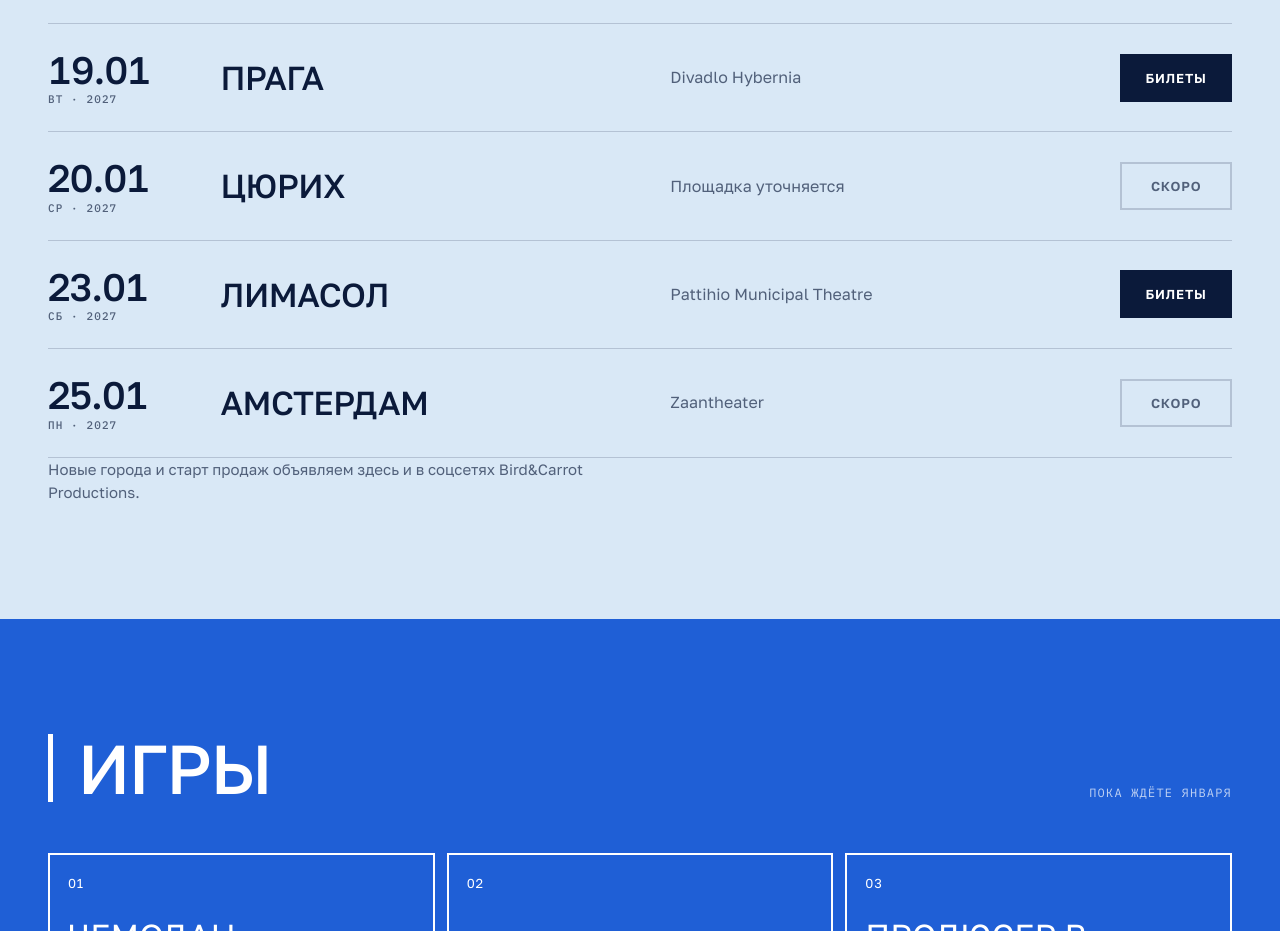
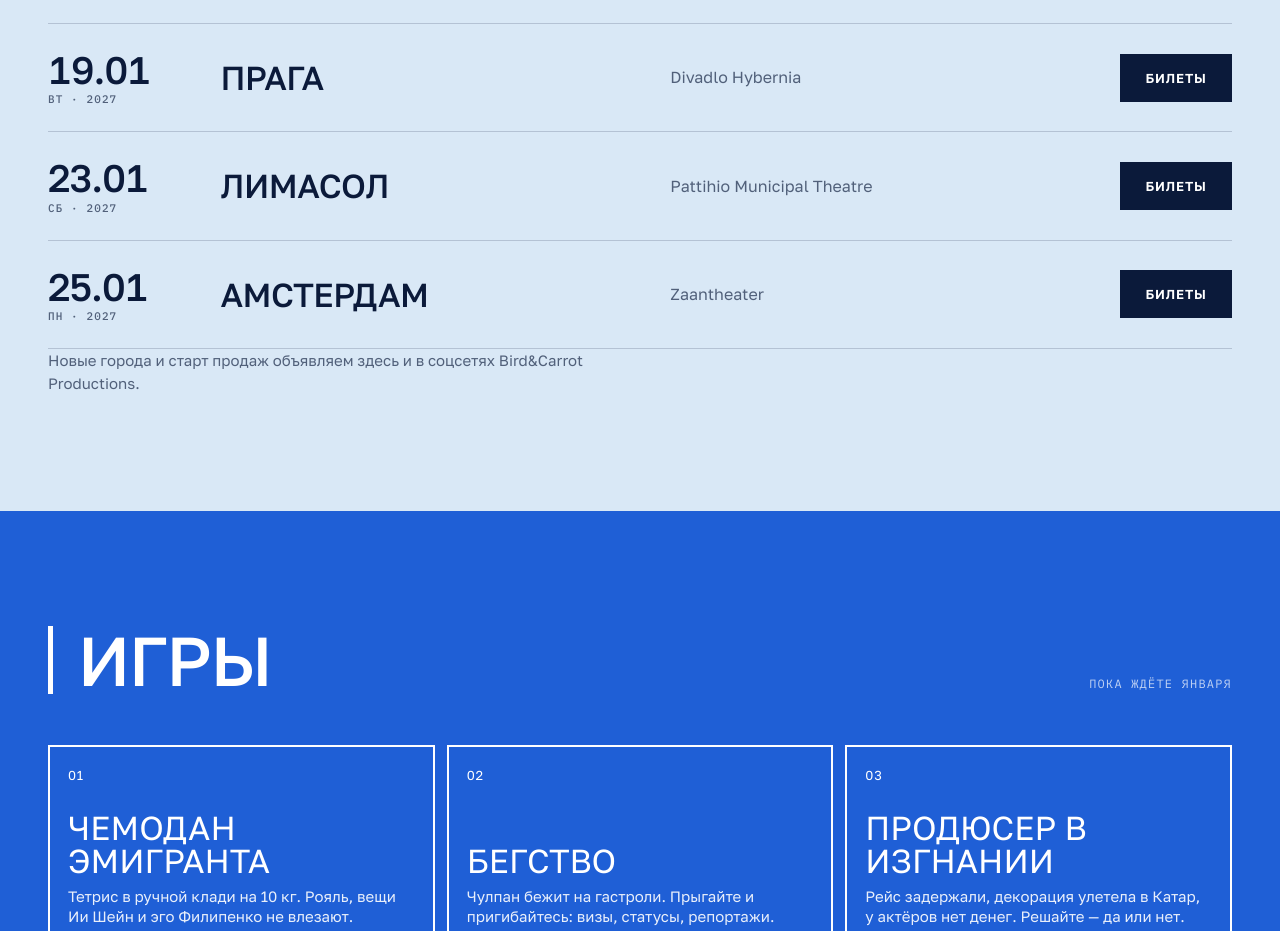
Before and after one commit to wzorkij-commits/treestheatre, a plain HTML site: page index.html in a window 1280 px wide. Shown: the part 3204-4135 px from the top of the page. Drawn offline with Linux system fonts and the light colour scheme.

Commit message:
Гастроли: убрать Цюрих, билеты в Амстердам

```diff
--- a/index.html
+++ b/index.html
@@ -267,9 +267,8 @@ footer .mark{font-size:clamp(30px,5.4vw,80px)}
     <ol class="dates">
       <li><span class="d">18.01<small>пн · 2027</small></span><span class="c">Рига</span><span class="v">Рижский русский театр им. Михаила Чехова</span><a class="t" href="https://www.bilesuparadize.lv/lv/event/181327" target="_blank" rel="noopener">Билеты</a></li>
       <li><span class="d">19.01<small>вт · 2027</small></span><span class="c">Прага</span><span class="v">Divadlo Hybernia</span><a class="t" href="https://www.ticketportal.cz/event/The-Only-Tallest-Trees-on-Earth" target="_blank" rel="noopener">Билеты</a></li>
-      <li><span class="d">20.01<small>ср · 2027</small></span><span class="c">Цюрих</span><span class="v">Площадка уточняется</span><span class="t">Скоро</span></li>
       <li><span class="d">23.01<small>сб · 2027</small></span><span class="c">Лимасол</span><span class="v">Pattihio Municipal Theatre</span><a class="t" href="https://www.soldoutticketbox.com/ru/event/the-only-tallest-trees-on-earth-2027" target="_blank" rel="noopener">Билеты</a></li>
-      <li><span class="d">25.01<small>пн · 2027</small></span><span class="c">Амстердам</span><span class="v">Zaantheater</span><span class="t">Скоро</span></li>
+      <li><span class="d">25.01<small>пн · 2027</small></span><span class="c">Амстердам</span><span class="v">Zaantheater</span><a class="t" href="https://fienta.com/ru/217075" target="_blank" rel="noopener">Билеты</a></li>
     </ol>
     <p class="tour-note">Новые города и старт продаж объявляем здесь и в соцсетях Bird&amp;Carrot Productions.</p>
   </div>
```
